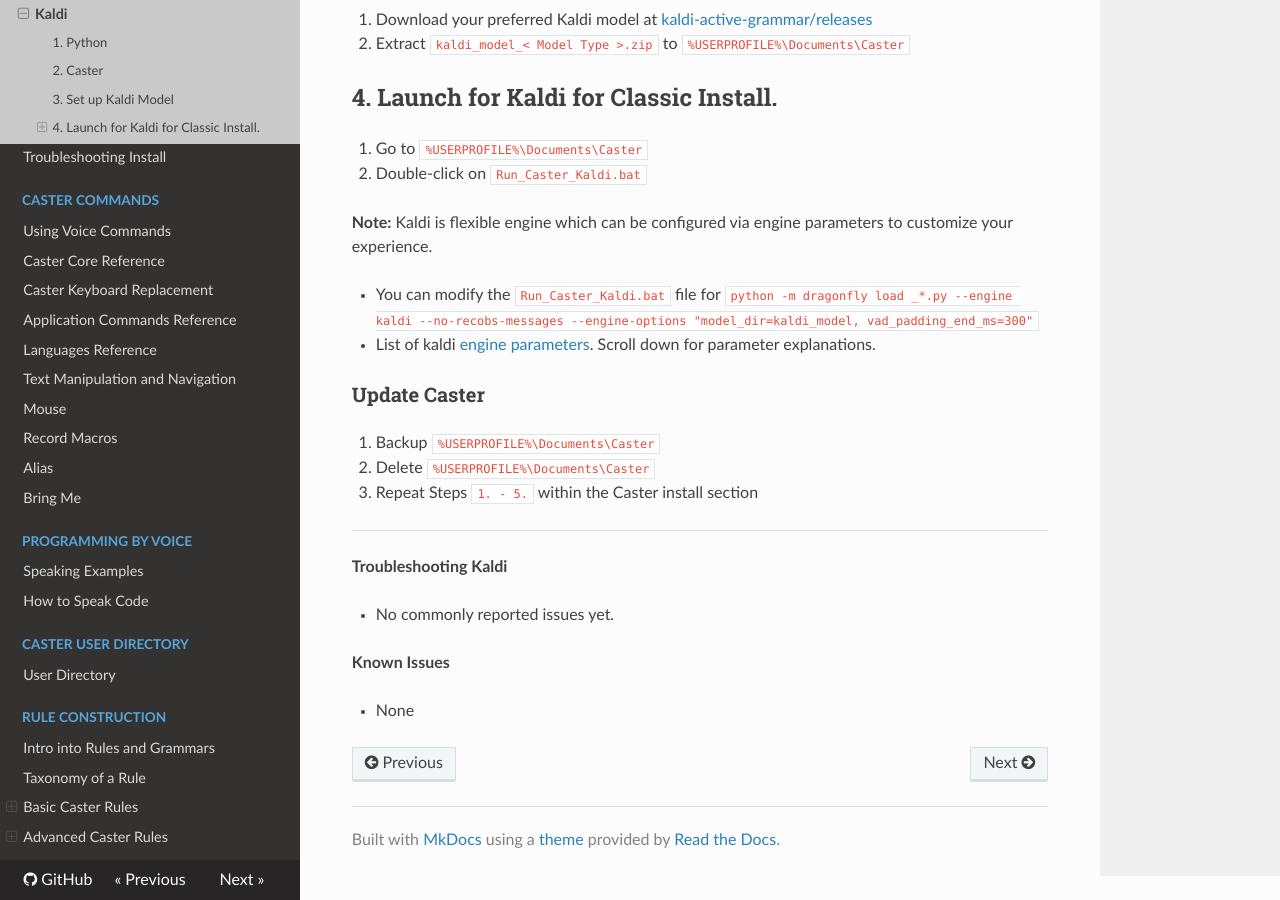
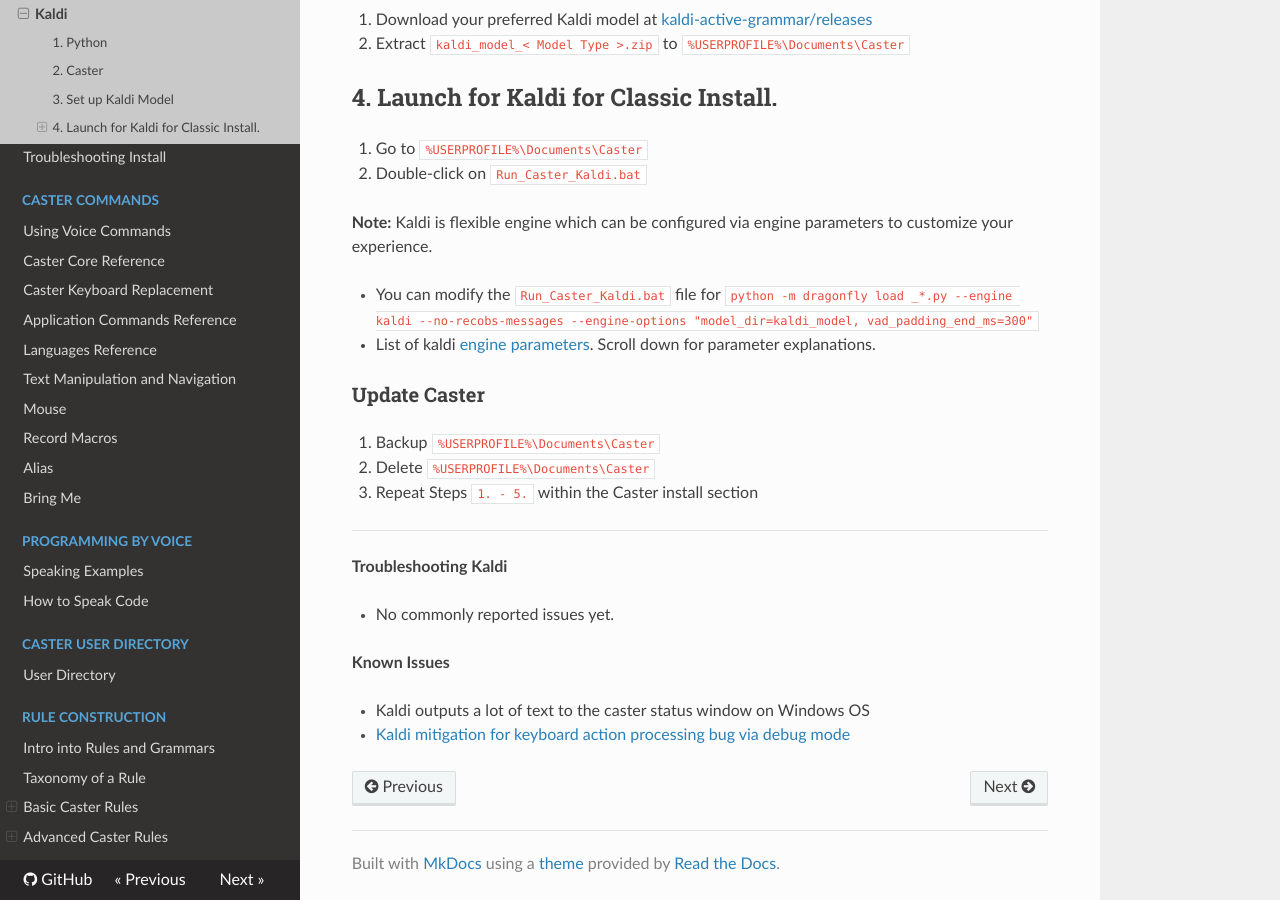
Before and after one commit to dictation-toolbox/Caster, an MkDocs documentation site: the page built from docs/readthedocs/Installation/Windows/Kaldi_Windows.md, in a window 1280 px wide and 900 px high, scrolled down 880 px. Built offline with MkDocs 1.6.1, drawn with Linux system fonts in a browser that asks for light colours; nearby versions of some CDN libraries; comment, search, counter and statistics services are not loaded.

Commit message:
Document Kaldi output issue

```diff
--- a/docs/readthedocs/Installation/Windows/Kaldi_Windows.md
+++ b/docs/readthedocs/Installation/Windows/Kaldi_Windows.md
@@ -48,4 +48,5 @@ Caster currently supports Kaldi on Microsoft Windows 7 through Windows 10. Consi
 
 **Known Issues**
 
-- None
+- Kaldi outputs a lot of text to the caster status window on Windows OS
+  - [Kaldi mitigation for keyboard action processing bug via debug mode](https://github.com/dictation-toolbox/Caster/issues/799)
```
